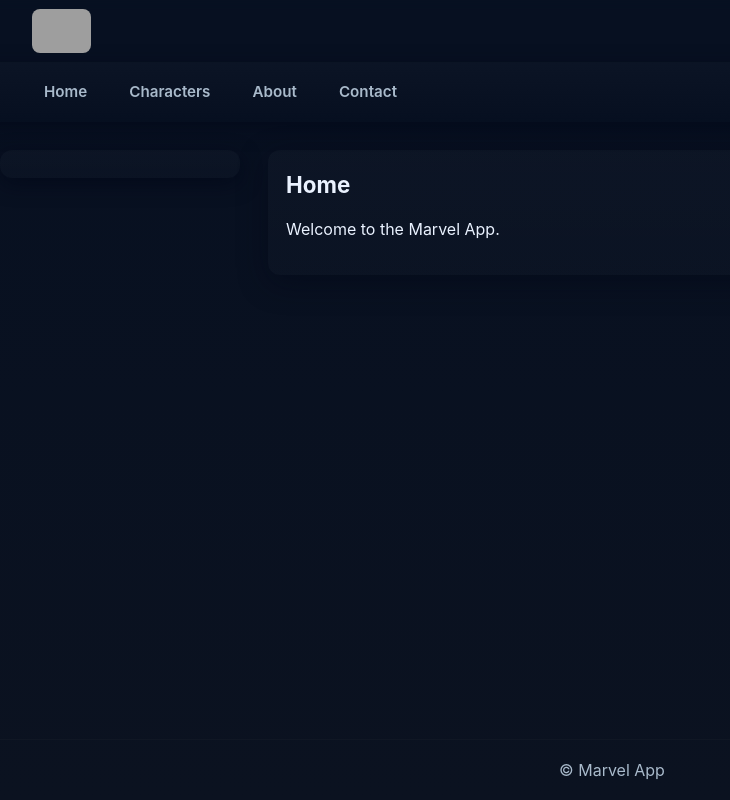
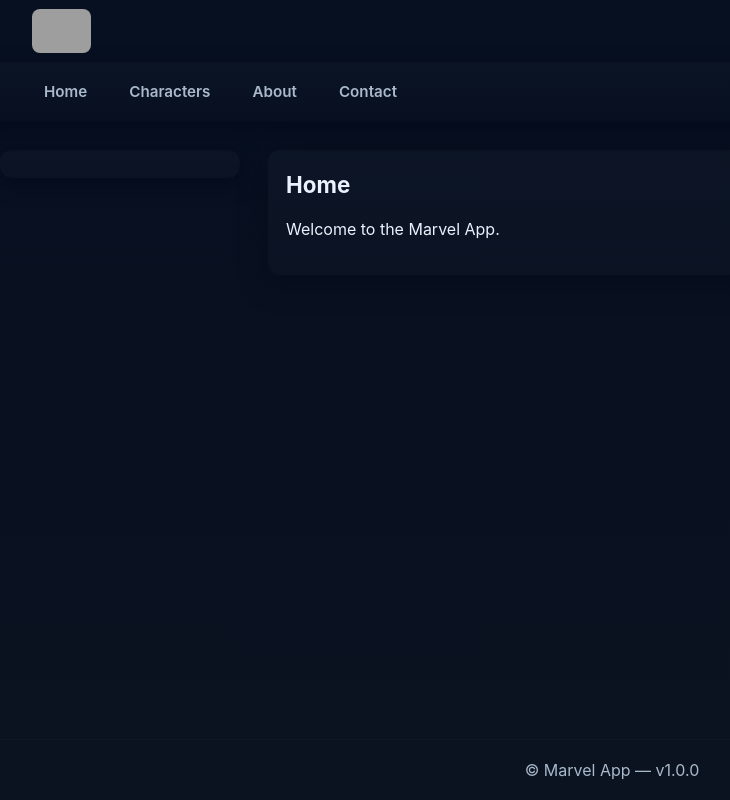
Before and after one commit to yvan-nedelec-etu/Marvel-app, a React (Vite) app: page / in a window 1280 px wide. Shown: the whole page, without its empty margins (28-758 px from the left). Built offline with nearby package versions, Linux system fonts and the light colour scheme; grey boxes are pictures that could not be loaded.

Commit message:
feat(layout): ✨ add app version to footer

```diff
--- a/src/layout/layout.jsx
+++ b/src/layout/layout.jsx
@@ -1,5 +1,6 @@
 import { Link, Outlet } from 'react-router-dom'
 import '../App.css'
+import { version } from '../../package.json'
 
 export default function MainLayout() {
   return (
@@ -32,7 +33,9 @@
         </main>
       </div>
 
-      <footer className="app-footer">© Marvel App</footer>
+            <footer className="app-footer">
+        © Marvel App — v{version}
+      </footer>
     </div>
   )
 }
```
